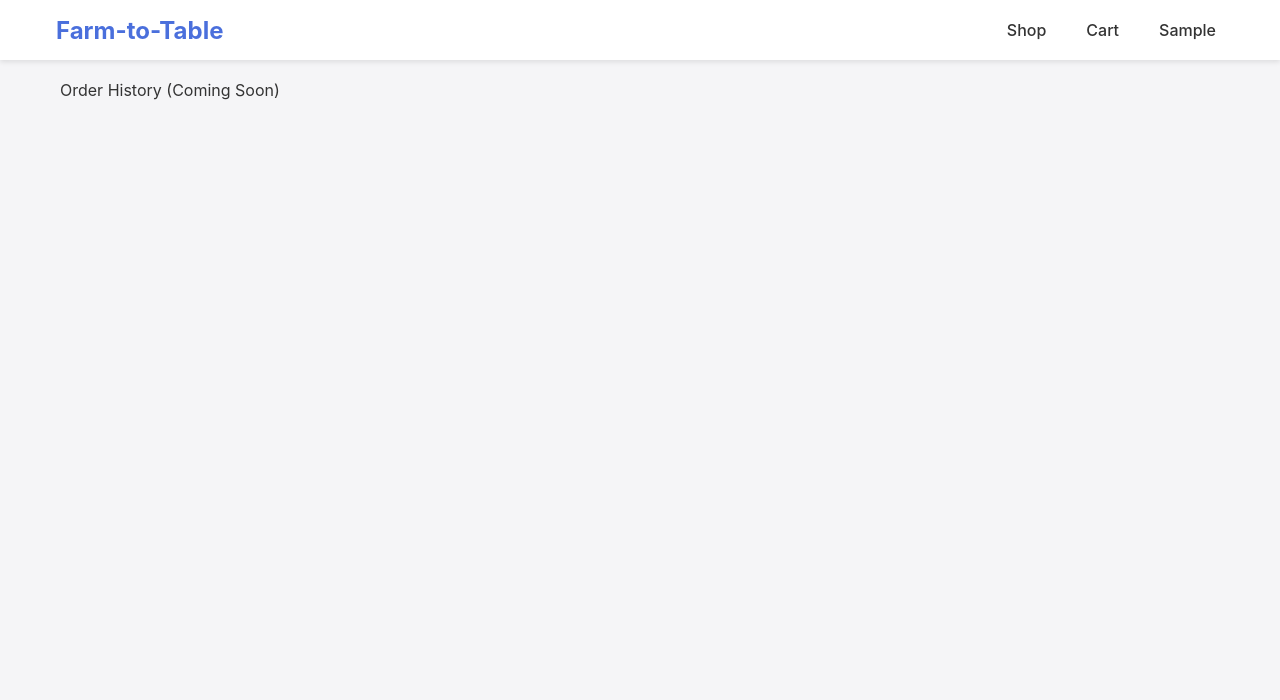
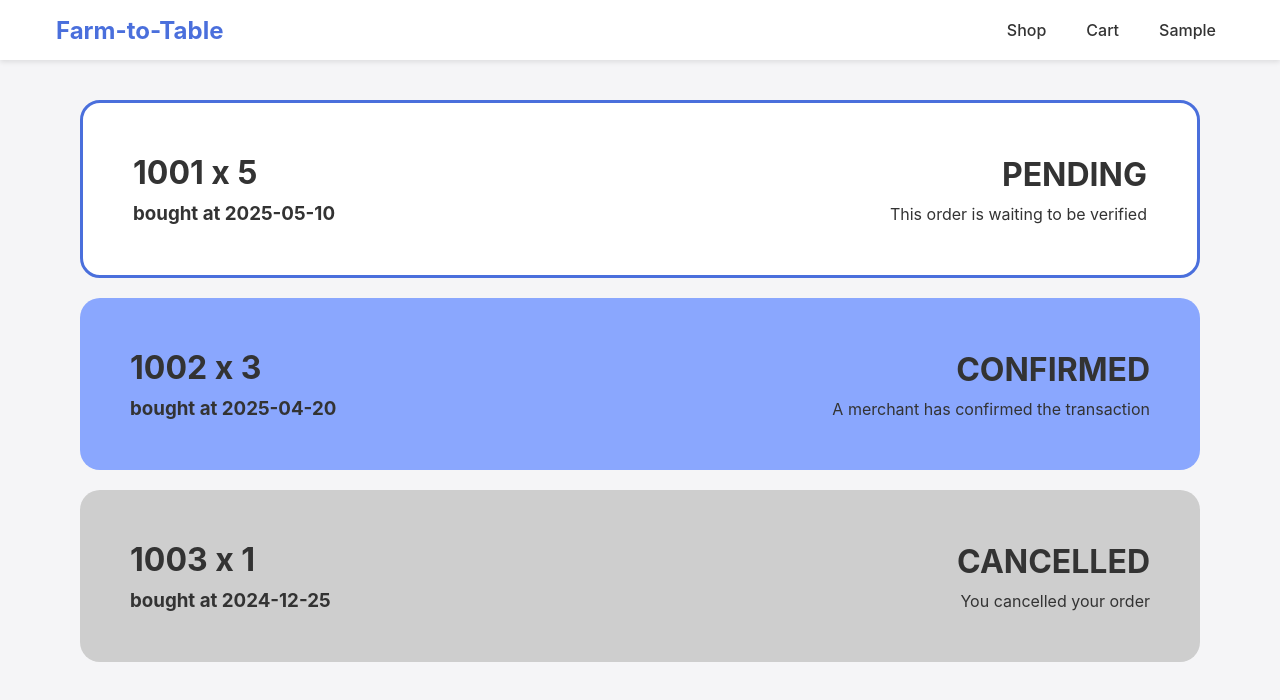
Before and after one commit to RavenKape02/Farm-to-Table-Ecommerce, a React (Vite) app: page /orders in a window 1280 px wide. Shown: the top 700 px of the page. Built offline with nearby package versions, Linux system fonts and the light colour scheme; no server answers; sample sign-in values are in the browser's storage.

Commit message:
feat: added front end template for order history

```diff
--- a/src/App.jsx
+++ b/src/App.jsx
@@ -7,13 +7,14 @@ import LoginPage from './pages/LoginPage';
 import RegisterPage from './pages/RegisterPage';
 import AdminDashboard from './pages/AdminDashboard';
 import MerchantDashboard from './pages/MerchantDashboard';
-import ShopPage from './pages/ShopPage';
-import ProductDetailsPage from './pages/ProductDetailsPage';
-import CartPage from './pages/CartPage';
+import ShopPage from './pages/Shop';
+import ProductDetailsPage from './pages/ProductDetails';
+import CartPage from './pages/Cart';
 import Spinner from './components/Spinner';
 import { useContext, useEffect } from 'react';
 import { AuthContext } from './context/AuthContext';
 import './App.css';
+import OrderHistory from './pages/OrderHistory';
 
 function App() {
   return (
@@ -57,7 +58,7 @@ function AppContent() {
           <Route element={<PrivateRoute />}>
             <Route path="/" element={<HomePage />} />
             <Route path="/profile" element={<div>Profile Page (Coming Soon)</div>} />
-            <Route path="/orders" element={<div>Order History (Coming Soon)</div>} />
+            <Route path="/orders" element={<OrderHistory/>} />
             <Route path="/shop" element={<ShopPage />} />
             <Route path="/product/:id" element={<ProductDetailsPage />} />
             <Route path="/cart" element={<CartPage />} />
--- /dev/null
+++ b/src/pages/OrderHistory.css
@@ -0,0 +1,47 @@
+.orderhistory {
+    display: grid;
+    grid-template-columns:  repeat(auto-fit, minmax(280px, 1fr));
+    gap: 20px;
+    border-radius: 20px;
+    margin: 20px;
+    border-style: solid;
+    border-color: #4a6fdc;
+    background-color: white;
+    align-items: center;
+}
+
+.historyinfo {
+    padding: 50px;
+    text-align: left;
+    align-content: center;
+
+}
+
+.orderhistorypending {
+    display: grid;
+    grid-template-columns:  repeat(auto-fit, minmax(280px, 1fr));
+    gap: 20px;
+    border-radius: 20px;
+    margin: 20px;
+    border-style: solid;
+    border-color: #4a6fdc;
+    background-color: white;
+    align-items: center;
+
+    transition: 0.3s;
+
+}
+
+.orderhistorypending:hover {
+    background-color: #cecece;
+}
+
+.historystatus {
+    padding: 50px;
+    text-align: right;
+    align-content: center;
+}
+
+h1{
+    margin-bottom: 10px;
+}
--- /dev/null
+++ b/src/pages/OrderHistory.jsx
@@ -0,0 +1,93 @@
+import { useState, useEffect, useContext } from 'react';
+import { AuthContext } from '../context/AuthContext';
+import './OrderHistory.css';
+//import Transaction from '../../models/Transaction';
+import Trashcan from '../images/Trashcan.png';
+
+const OrderHistory = () => {
+
+
+
+    //stuff i used to test
+    let temporders = [
+        {
+            transactionID: '0001',
+            productID: '1001',
+            orderQuantity: 5,
+            orderStatus: 0, // 0 = pending, 1 = completed, 2 = canceled
+            email: 'z@gmail.com',
+            dateOrdered: '2025-05-10',
+            time: null
+        },
+        {
+            transactionID: '0002',
+            productID: '1002',
+            orderQuantity: 3,
+            orderStatus: 1, // 0 = pending, 1 = completed, 2 = canceled
+            email: 'z@gmail.com',
+            dateOrdered: '2025-04-20',
+            time: null
+        },
+        {
+            transactionID: '0003',
+            productID: '1003',
+            orderQuantity: 1,
+            orderStatus: 2, // 0 = pending, 1 = completed, 2 = canceled
+            email: 'z@gmail.com',
+            dateOrdered: '2024-12-25',
+            time: null
+        }
+    ];
+
+
+    return (
+        <div>
+        <ol>
+        {temporders.map((currentorders, index) => {
+            if (currentorders.orderStatus == 0){
+                return <div className='orderhistorypending' key={index}>
+                            <span className='historyinfo'>
+                                <h1>{currentorders.productID} x {currentorders.orderQuantity}</h1>
+                                <h3>bought at {currentorders.dateOrdered}</h3>
+                            </span>
+                            <span>
+                                <img src={Trashcan} alt="Cancel?" style={{display: "block", margin: "auto"}} width={90} height={90}/>
+                            </span>
+                            <span className='historystatus'>
+                                <h1>PENDING</h1>
+                                <p>This order is waiting to be verified</p>
+                            </span>
+                        </div>
+            } else if (currentorders.orderStatus == 1){
+                return <div className='orderhistory' key={index} style={{borderWidth: 0, backgroundColor:"#8aa7fe"}}>
+                            <span className='historyinfo'>
+                            <h1>{currentorders.productID} x {currentorders.orderQuantity}</h1>
+                            <h3>bought at {currentorders.dateOrdered}</h3>
+                            </span>
+                            <span className='historystatus'>
+                                <h1>CONFIRMED</h1>
+                                <p>A merchant has confirmed the transaction</p>
+                            </span>
+                        </div>
+
+            } else if (currentorders.orderStatus == 2){
+                return <div className='orderhistory' key={index} style={{borderWidth: 0, backgroundColor: "#cecece"}}>
+                            <span className='historyinfo'>
+                            <h1>{currentorders.productID} x {currentorders.orderQuantity}</h1>
+                            <h3>bought at {currentorders.dateOrdered}</h3>
+                            </span>
+                            <span className='historystatus'>
+                                <h1>CANCELLED</h1>
+                                <p>You cancelled your order</p>
+                            </span>
+                        </div>
+
+            }
+        })}
+        </ol>
+        </div>
+
+    );
+}
+
+export default OrderHistory;
```
Also changed, not shown: src/images/Trashcan.png (added).
